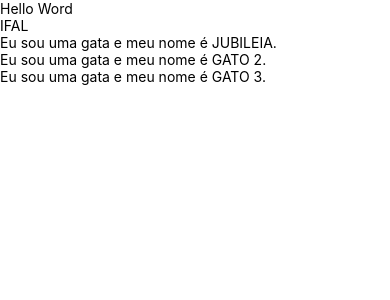
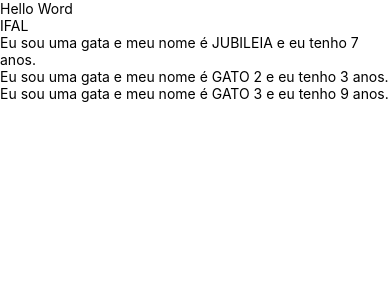
Before and after one commit to AlePereiras/projeto-pmovel, a React Native app: screen / in a window 390 px wide. Shown: the top 300 px of the page. Built offline with nearby package versions, Linux system fonts and the light colour scheme.

Commit message:
adiciona a propiedade idade no gato e retira o props

```diff
--- a/App.js
+++ b/App.js
@@ -28,20 +28,17 @@ const MyApp = () => {
 
   <Text>Hello Word</Text>
   <Text>IFAL</Text>
-  <Gato nome = "Jubileia"></Gato>
-  <Gato nome = "Gato 2"></Gato>
-  <Gato nome = "Gato 3"></Gato>
+  <Gato nome = "Jubileia" idade = {7}></Gato>
+  <Gato nome = "Gato 2" idade = {3}></Gato>
+  <Gato nome = "Gato 3" idade = {9}></Gato>
 
   </>
 
   )
 }
 
-const Gato = (props) => {
-  return (
-
-  <Text>Eu sou uma gata e meu nome é {props.nome.toUpperCase()}. </Text>
-  )
+const Gato = ({nome, idade}) => {
+  return <Text>Eu sou uma gata e meu nome é {nome.toUpperCase()} e eu tenho {idade} anos. </Text>
 }
 
 export default MyApp;
```
